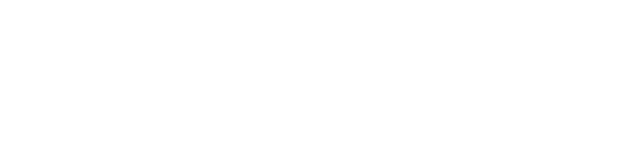
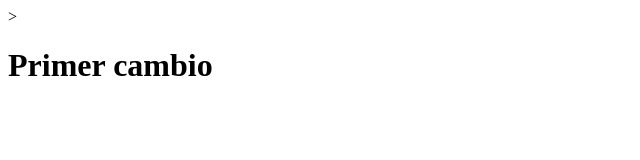
Before and after one commit to Ricard0Hernandez/bedu_git_inicio, a plain HTML site: page index.html in a window 1280 px wide. Shown: the whole page, without its empty margins (0-640 px from the left). Drawn offline with Linux system fonts and the light colour scheme.

Commit message:
agregadndo html

```diff
--- a/index.html
+++ b/index.html
@@ -7,6 +7,6 @@
     <title>Document</title>
 </head>
 <body>
-
+    ><h1>Primer cambio</h1>
 </body>
 </html>
```
